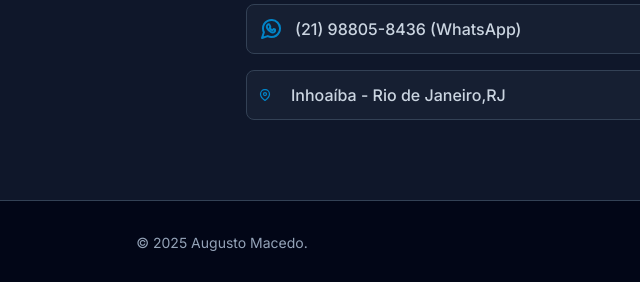
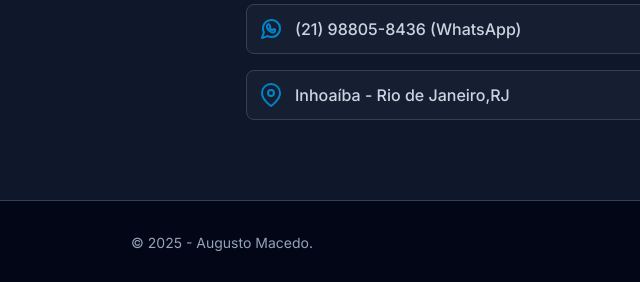
Before and after one commit to agmmacedo/curr, a plain HTML site: page index.html in a window 1280 px wide. Shown: the part 2679-2961 px from the top of the page, 418-1058 px from the left. Drawn offline with nearby package versions, Linux system fonts and the light colour scheme.

Commit message:
up3012250405

```diff
--- a/index.html
+++ b/index.html
@@ -3,7 +3,7 @@
 <head>
     <meta charset="UTF-8">
     <meta name="viewport" content="width=device-width, initial-scale=1.0">
-    <title>Augusto Macedo: Contador Tech & AI Specialist</title>
+    <title>Augusto Macedo: Contador Tech & AI</title>
 
     <!-- Tailwind Configuration -->
     <script src="https://cdn.tailwindcss.com"></script>
@@ -339,9 +339,9 @@
                             </div>
                             <span class="font-medium text-slate-700 dark:text-slate-300 group-hover:text-brand-700 dark:group-hover:text-brand-300">(21) 98805-8436 (WhatsApp)</span>
                         </a>
-                        <a href="https://www.google.com/maps/place/Inhoa%C3%ADba,+Rio+de+Janeiro+-+RJ" class="group flex items-center p-3 rounded-lg bg-slate-50 dark:bg-slate-800/50 hover:bg-brand-50 dark:hover:bg-brand-900/20 border border-slate-100 dark:border-slate-700 transition-colors">
+                        <a href="https://www.google.com/maps/place/Inhoa%C3%ADba,+Rio+de+Janeiro+-+RJ" target="_blank" class="group flex items-center p-3 rounded-lg bg-slate-50 dark:bg-slate-800/50 hover:bg-brand-50 dark:hover:bg-brand-900/20 border border-slate-100 dark:border-slate-700 transition-colors">
                             <div class="mr-3 text-brand-600 dark:text-brand-400">
-                                <svg class="w-3 h-3 mr-2" viewBox="0 0 24 24" fill="none" stroke="currentColor" stroke-width="2.5" stroke-linecap="round" stroke-linejoin="round">
+                                <svg class="icon-svg" viewBox="0 0 24 24">
                                     <path d="M21 10c0 7-9 13-9 13s-9-6-9-13a9 9 0 0 1 18 0z"></path>
                                     <circle cx="12" cy="10" r="3"></circle>
                                 </svg>
@@ -358,7 +358,7 @@
     <!-- Footer -->
     <footer class="bg-slate-800 dark:bg-slate-950 text-white transition-colors duration-500 py-8 border-t border-slate-700">
         <div class="max-w-7xl mx-auto px-4 sm:px-6 lg:px-8 text-center text-sm text-slate-400">
-            <p>&copy; 2025 Augusto Macedo.</p>
+            <p>&copy; 2025 - Augusto Macedo.</p>
         </div>
     </footer>
 
```
